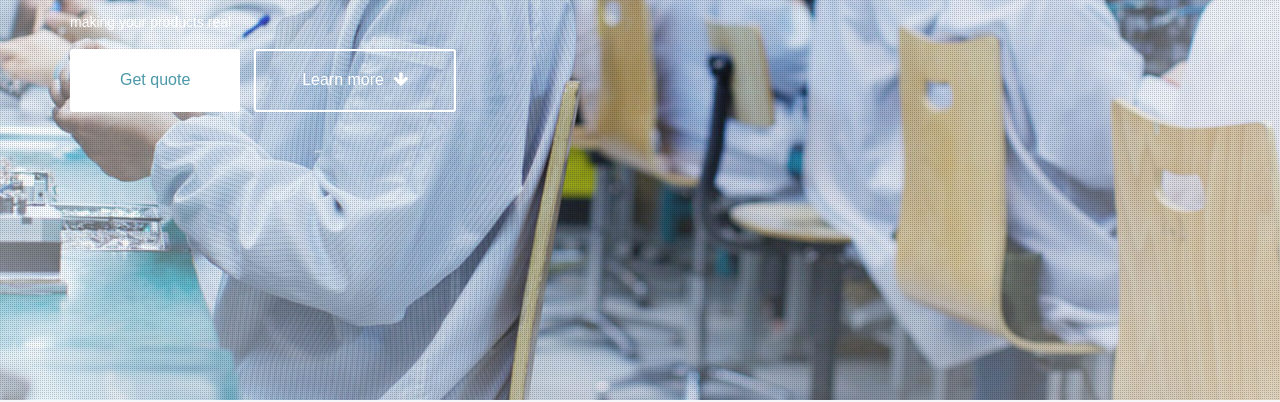
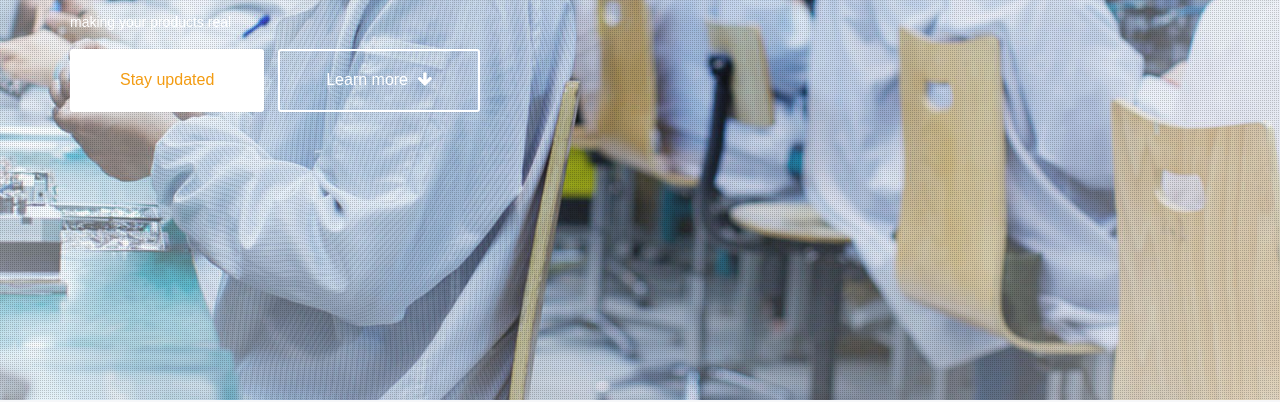
Before and after one commit to Jcurrie314/factory-method, a website: page src/index.html in a window 1280 px wide. Shown: the part 400-802 px from the top of the page. Drawn offline with nearby package versions, Linux system fonts and the light colour scheme.

Commit message:
Few tiny changes to text

```diff
--- a/src/css/styles.css
+++ b/src/css/styles.css
@@ -498,7 +498,7 @@ Buttons
     padding: 20px 50px;
     border-radius: 3px;
     background-color: #fff;
-    color: #4b98a9;
+    color: #f39c12;
     font-size: 16px;
 }
 
--- a/src/index.html
+++ b/src/index.html
@@ -65,7 +65,7 @@
                     <h1 class="animated fadeInDown">factory <strong>METHOD</strong></h1>
 
                     <p class="animated fadeInDown">making your products real</p>
-                    <a href="http://tympanus.net/codrops/?p=22554" class="use-btn animated fadeInUp">Get quote</a> <a
+                    <a href="http://tympanus.net/codrops/?p=22554" class="use-btn animated fadeInUp">Stay updated</a> <a
                     href="#about" class="learn-btn animated fadeInUp">Learn more <i class="fa fa-arrow-down"></i></a>
                 </div>
             </div>
```
